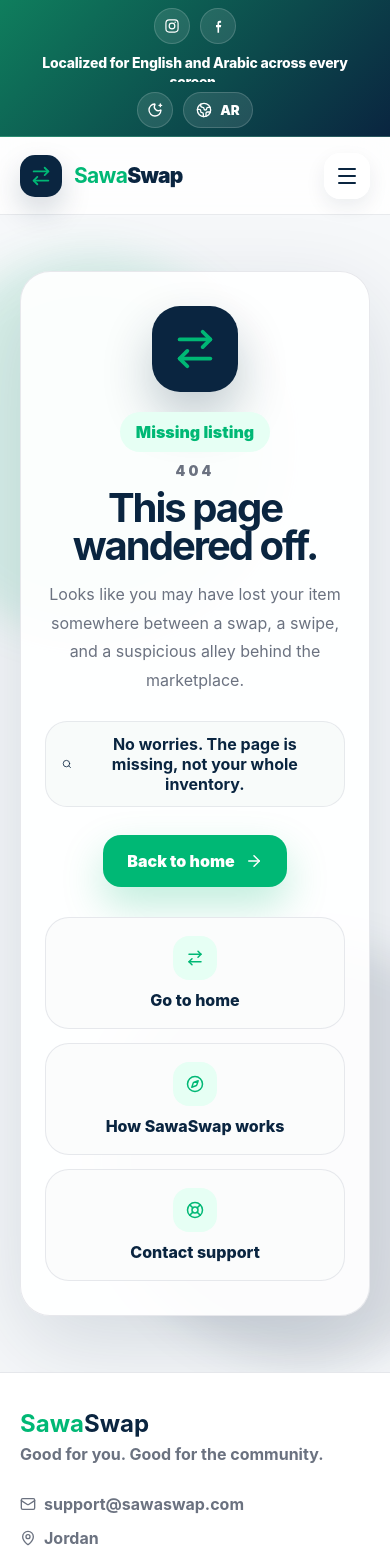
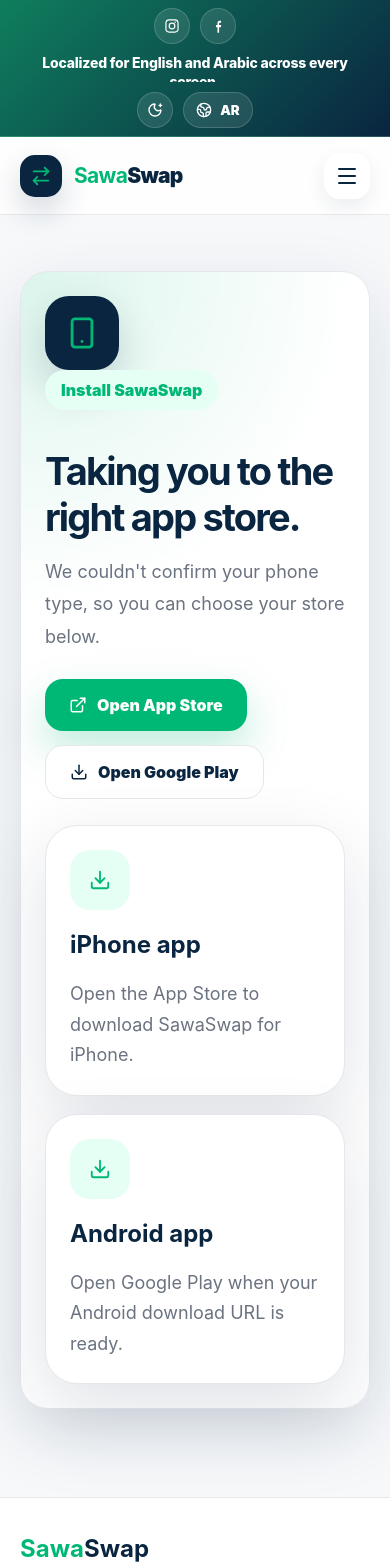
Before and after one commit to Zaidsaadedin1/sawaswapweb, a React (Vite) app: page /install in a window 390 px wide. Shown: the top 1568 px of the page. Built offline with nearby package versions, Linux system fonts and the light colour scheme; no server answers.

Commit message:
add install screen

```diff
--- a/src/App.jsx
+++ b/src/App.jsx
@@ -17,6 +17,7 @@
 import NotFound from "./pages/NotFound";
 import Items from "./pages/Items";
 import ItemDownload from "./pages/ItemDownload";
+import InstallApp from "./pages/InstallApp";
 
 export default function App() {
   const { i18n } = useTranslation();
@@ -30,6 +31,7 @@
 
       <Routes>
         <Route path="/" element={<Home />} />
+        <Route path="/install" element={<InstallApp />} />
         <Route path="/items" element={<Items />} />
         <Route path="/items/:itemId" element={<ItemDownload />} />
         <Route path="/how-it-works" element={<HowItWorks />} />
--- a/src/i18n.js
+++ b/src/i18n.js
@@ -66,6 +66,19 @@
         iosText: "Open the App Store to download SawaSwap for iPhone.",
         downloadNow: "Download now",
         comingSoon: "Coming soon",
+      },
+      installApp: {
+        badge: "Install SawaSwap",
+        title: "Taking you to the right app store.",
+        redirecting: "Redirecting now...",
+        openDetectedStore: "Open detected store",
+        openAppStore: "Open App Store",
+        openPlayStore: "Open Google Play",
+        states: {
+          ios: "We detected an iPhone or iPad and are opening the App Store.",
+          android: "We detected an Android phone and are opening Google Play.",
+          unknown: "We couldn't confirm your phone type, so you can choose your store below.",
+        },
       },
       slider: {
         oneTitle: "Post your item",
@@ -731,6 +744,19 @@
         downloadNow: "حمّل الآن",
         comingSoon: "قريباً",
       },
+      installApp: {
+        badge: "ثبّت SawaSwap",
+        title: "ننقلك إلى متجر التطبيق المناسب.",
+        redirecting: "جارٍ التحويل الآن...",
+        openDetectedStore: "افتح المتجر المكتشف",
+        openAppStore: "افتح App Store",
+        openPlayStore: "افتح Google Play",
+        states: {
+          ios: "اكتشفنا جهاز iPhone أو iPad وسنفتح App Store.",
+          android: "اكتشفنا هاتف Android وسنفتح Google Play.",
+          unknown: "تعذر تحديد نوع هاتفك، لذلك يمكنك اختيار المتجر المناسب من الخيارات التالية.",
+        },
+      },
       slider: {
         oneTitle: "انشر غرضك",
         oneText:
--- a/src/lib/appStores.js
+++ b/src/lib/appStores.js
@@ -1,2 +1,28 @@
 export const ANDROID_APP_URL = "https://play.google.com/store/apps/details?id=com.sawaswap.sawaswap&pli=1";
 export const IOS_APP_URL = "https://apps.apple.com/us/app/sawaswap/id6772575984";
+
+export function detectDevicePlatform(userAgent = "") {
+  const normalizedUserAgent = userAgent.toLowerCase();
+
+  if (/iphone|ipad|ipod/.test(normalizedUserAgent)) {
+    return "ios";
+  }
+
+  if (/android/.test(normalizedUserAgent)) {
+    return "android";
+  }
+
+  return "unknown";
+}
+
+export function getStoreUrlForPlatform(platform) {
+  if (platform === "ios") {
+    return IOS_APP_URL;
+  }
+
+  if (platform === "android") {
+    return ANDROID_APP_URL;
+  }
+
+  return "";
+}
--- /dev/null
+++ b/src/pages/InstallApp.jsx
@@ -0,0 +1,100 @@
+import { useEffect, useMemo } from "react";
+import { useTranslation } from "react-i18next";
+import { Download, ExternalLink, Smartphone } from "lucide-react";
+import {
+  ANDROID_APP_URL,
+  IOS_APP_URL,
+  detectDevicePlatform,
+  getStoreUrlForPlatform,
+} from "../lib/appStores";
+
+function getRedirectState(platform) {
+  if (platform === "ios") {
+    return "ios";
+  }
+
+  if (platform === "android") {
+    return "android";
+  }
+
+  return "unknown";
+}
+
+export default function InstallApp() {
+  const { t } = useTranslation();
+  const platform = useMemo(() => {
+    if (typeof window === "undefined") {
+      return "unknown";
+    }
+
+    return detectDevicePlatform(window.navigator.userAgent);
+  }, []);
+  const redirectUrl = useMemo(() => getStoreUrlForPlatform(platform), [platform]);
+  const redirectState = getRedirectState(platform);
+
+  useEffect(() => {
+    if (!redirectUrl) {
+      return;
+    }
+
+    window.location.replace(redirectUrl);
+  }, [redirectUrl]);
+
+  return (
+    <main className="installPage">
+      <section className="installHero">
+        <div className="installCard">
+          <div className="installIcon">
+            <Smartphone size={34} />
+          </div>
+
+          <div className="badge">{t("installApp.badge")}</div>
+          <h1>{t("installApp.title")}</h1>
+          <p>{t(`installApp.states.${redirectState}`)}</p>
+
+          {redirectUrl ? (
+            <div className="installStatusPill">
+              <Download size={18} />
+              <span>{t("installApp.redirecting")}</span>
+            </div>
+          ) : null}
+
+          <div className="installActions">
+            <a
+              href={redirectUrl || IOS_APP_URL}
+              className="primaryBtn"
+              target="_self"
+              rel="noreferrer"
+            >
+              <ExternalLink size={18} />
+              {redirectUrl ? t("installApp.openDetectedStore") : t("installApp.openAppStore")}
+            </a>
+
+            <a href={ANDROID_APP_URL} className="secondaryBtn" target="_self" rel="noreferrer">
+              <Download size={18} />
+              {t("installApp.openPlayStore")}
+            </a>
+          </div>
+
+          <div className="installStoreGrid">
+            <a href={IOS_APP_URL} className="downloadStoreCard">
+              <div className="downloadStoreIcon">
+                <Download size={22} />
+              </div>
+              <h2>{t("itemDownload.iosTitle")}</h2>
+              <p>{t("itemDownload.iosText")}</p>
+            </a>
+
+            <a href={ANDROID_APP_URL} className="downloadStoreCard">
+              <div className="downloadStoreIcon">
+                <Download size={22} />
+              </div>
+              <h2>{t("itemDownload.androidTitle")}</h2>
+              <p>{t("itemDownload.androidText")}</p>
+            </a>
+          </div>
+        </div>
+      </section>
+    </main>
+  );
+}
--- a/src/styles.css
+++ b/src/styles.css
@@ -2209,6 +2209,84 @@
 .itemDownloadPage {
   min-height: calc(100vh - 122px);
   padding: 56px 7% 88px;
+}
+
+.installPage {
+  min-height: calc(100vh - 122px);
+  padding: 56px 7% 88px;
+}
+
+.installHero {
+  display: grid;
+  place-items: center;
+}
+
+.installCard {
+  width: min(760px, 100%);
+  padding: 36px;
+  border-radius: 36px;
+  background:
+    radial-gradient(circle at top left, rgba(0, 184, 117, 0.14), transparent 28%),
+    linear-gradient(180deg, var(--white) 0%, color-mix(in srgb, var(--white) 88%, var(--bg)) 100%);
+  border: 1px solid var(--border);
+  box-shadow: var(--shadow);
+}
+
+.installIcon {
+  width: 74px;
+  height: 74px;
+  border-radius: 24px;
+  display: grid;
+  place-items: center;
+  background: var(--navy);
+  color: var(--green);
+  box-shadow: 0 18px 40px rgba(10, 37, 64, 0.18);
+}
+
+.installCard h1 {
+  margin: 18px 0 0;
+  font-size: clamp(38px, 5vw, 60px);
+  letter-spacing: -1.8px;
+}
+
+.installCard p {
+  margin: 16px 0 0;
+  color: var(--muted);
+  font-size: 18px;
+  line-height: 1.8;
+}
+
+.installStatusPill {
+  margin-top: 22px;
+  display: inline-flex;
+  align-items: center;
+  gap: 10px;
+  min-height: 48px;
+  padding: 12px 16px;
+  border-radius: 999px;
+  background: var(--soft-green);
+  color: var(--green);
+  font-weight: 900;
+}
+
+.installActions {
+  margin-top: 26px;
+  display: flex;
+  gap: 14px;
+  flex-wrap: wrap;
+}
+
+.installActions a {
+  display: inline-flex;
+  align-items: center;
+  gap: 10px;
+}
+
+.installStoreGrid {
+  margin-top: 26px;
+  display: grid;
+  grid-template-columns: repeat(2, minmax(0, 1fr));
+  gap: 18px;
 }
 
 .itemsHero,
@@ -2609,9 +2687,19 @@
 
 @media (max-width: 720px) {
   .itemsPage,
-  .itemDownloadPage {
+  .itemDownloadPage,
+  .installPage {
     padding-left: 20px;
     padding-right: 20px;
+  }
+
+  .installCard {
+    padding: 24px;
+    border-radius: 28px;
+  }
+
+  .installStoreGrid {
+    grid-template-columns: 1fr;
   }
 
   .itemsGrid {
```
